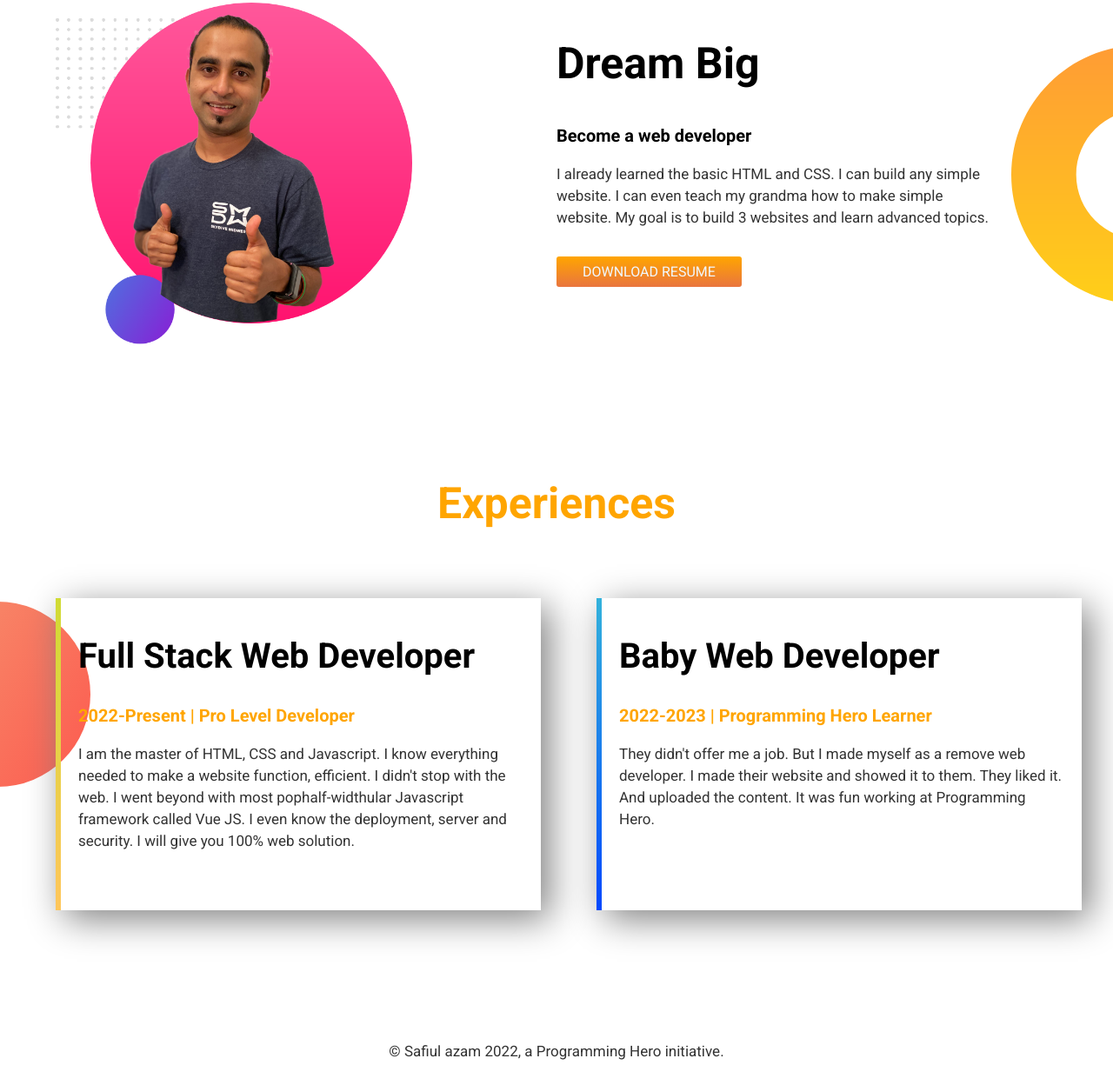
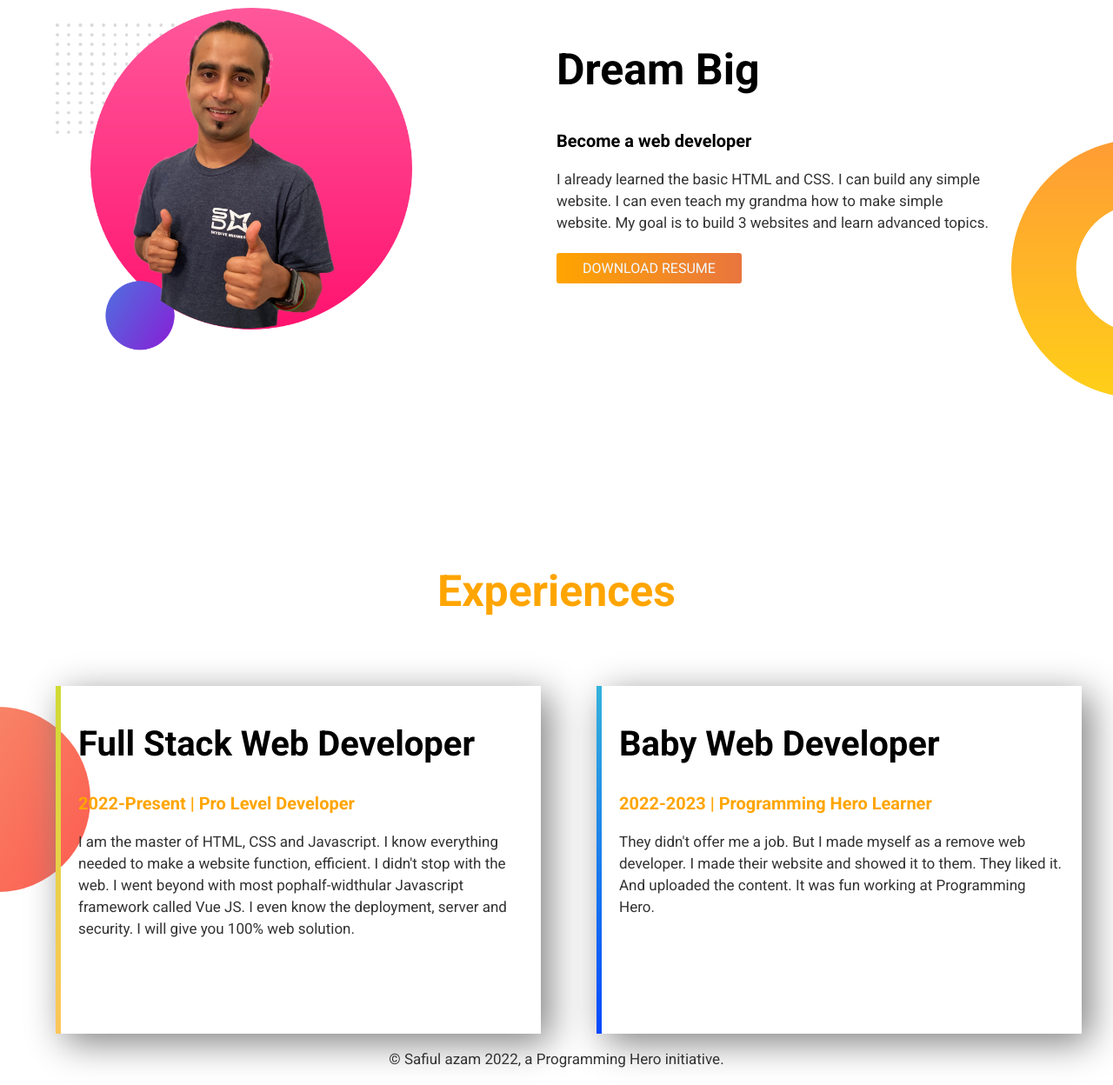
Before and after one commit to Safiul-Azam/practice-2-milestone-1, a plain HTML site: page index.html in a window 1280 px wide. Shown: the part 591-1839 px from the top of the page at 87% size. Drawn offline with Linux system fonts and the light colour scheme.

Commit message:
added some isues

```diff
--- a/css/style.css
+++ b/css/style.css
@@ -26,14 +26,14 @@ p{
 }
 .flexibale{
     display: flex;
-    margin-bottom:150px;
+    height: 600px;
 }
 .half-width{
     width:40%;
     margin-left:5%;
 }
 .half-width p{
-    margin-bottom: 40px;
+    margin-bottom: 30px;
 
 }
 .half-width img{
@@ -43,7 +43,7 @@ p{
     text-decoration: none;
     text-transform: uppercase;
     padding: 8px 30px;
-    background-image: linear-gradient(orange,rgb(233, 117, 63));
+    background-image: linear-gradient( to right,orange,rgb(233, 117, 63));
     color:aliceblue;
     border-radius: 3px;
 }
@@ -57,7 +57,11 @@ p{
     background-repeat: no-repeat;
     background-position: left;
 }
-.web-exp{
+.flex-exp-side{
+    display:flex;
+    height: 400px;
+}
+.exp-half-width{
     width:40%;
     margin-left: 5%;
     padding: 10px 20px 50px 20px;
--- a/index.html
+++ b/index.html
@@ -36,13 +36,13 @@
     </section>
     <section class="experiences">
         <h1 class="exp">experiences</h1>
-        <div class="flexibale">
-            <div class="web-exp full">
+        <div class="flex-exp-side">
+            <div class="exp-half-width full">
                 <h2>Full Stack Web Developer</h2>
                 <h3 class="color-change">2022-Present | Pro Level Developer</h3>
                 <p>I am the master of HTML, CSS and Javascript. I know everything needed to make a website function, efficient. I didn't stop with the web. I went beyond with most pophalf-widthular Javascript framework called Vue JS. I even know the deployment, server and security. I will give you 100% web solution.</p>
             </div>
-            <div class="web-exp baby">
+            <div class="exp-half-width baby">
                 <h2>Baby Web Developer</h2>
                 <h3 class="color-change">2022-2023 | Programming Hero Learner</h3>
                 <p>They didn't offer me a job. But I made myself as a remove web developer. I made their website and showed it to them. They liked it. And uploaded the content. It was fun working at Programming Hero.</p>
```
